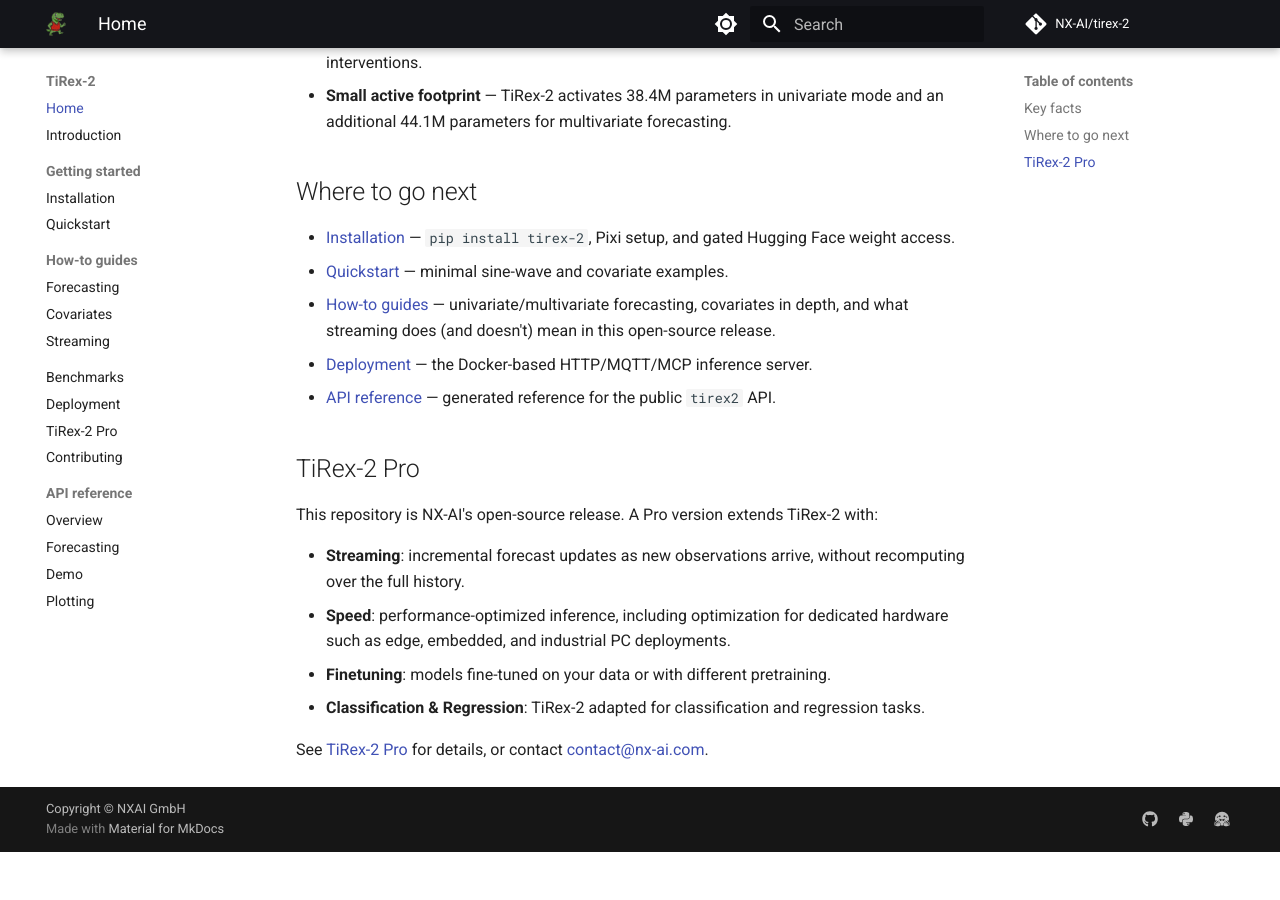
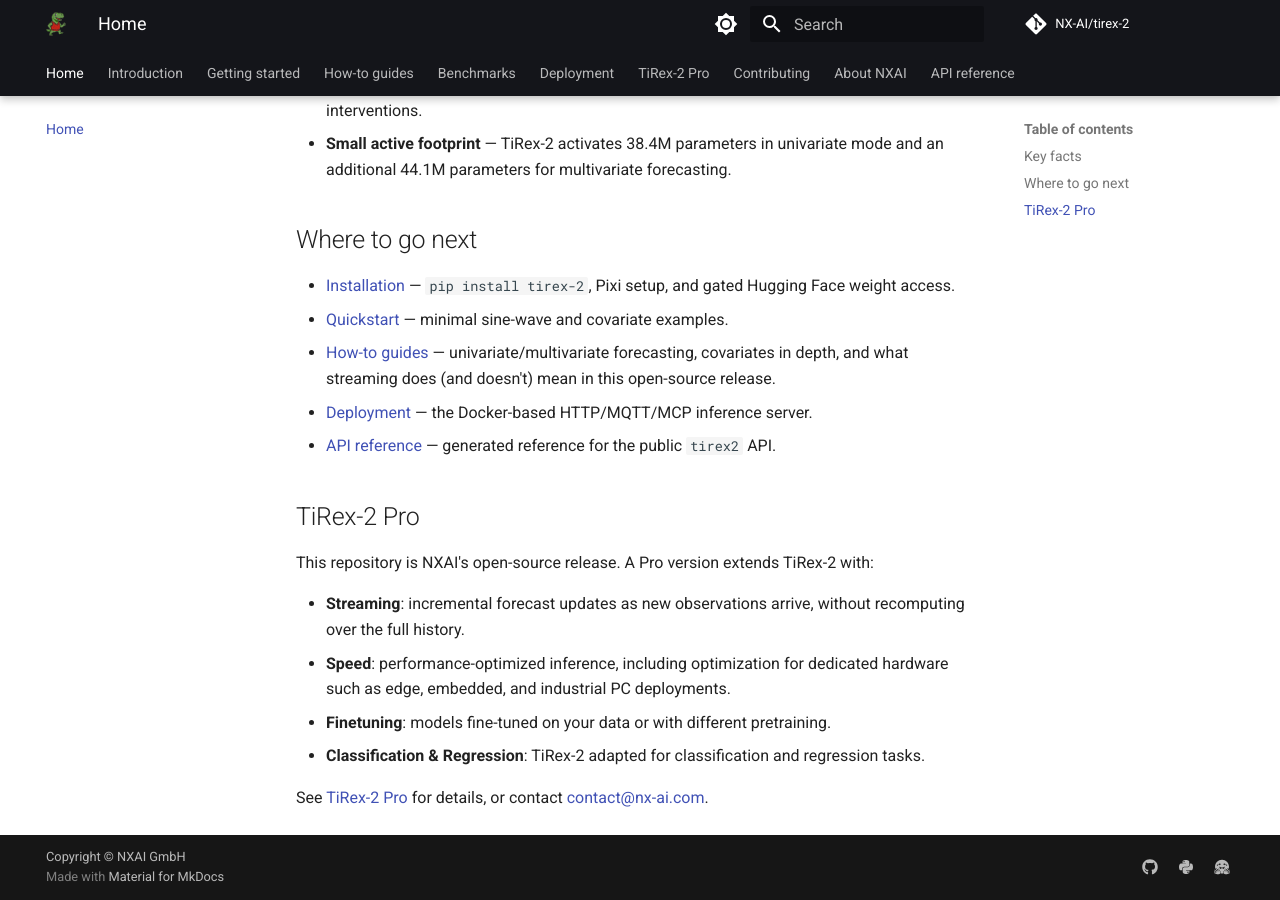
Before and after one commit to NX-AI/tirex-2, an MkDocs documentation site: the page built from docs/index.md, in a window 1280 px wide and 900 px high, scrolled down 736 px. Built offline with MkDocs 1.6.1 and Material for MkDocs 9.7.7, drawn with Linux system fonts in a browser that asks for light colours; comment, search, counter and statistics services are not loaded; before the commit the page ends 1588 px from its top, so only the background shows below that.

Commit message:
docs(docs): add About NXAI page and improve navigation
- Add docs/about.md with NXAI's company description, logo (light/dark
  variants via Material's #only-light/#only-dark), and links to their
  website/GitHub/Hugging Face/LinkedIn.
- Fix "NX-AI's open-source release" -> "NXAI's" on the landing page
  (NX-AI is the GitHub/HF org slug; NXAI is the company name).
- Enable navigation.tabs (+ sticky) and navigation.path in mkdocs.yml,
  turning top-level sections into a sticky tab bar with breadcrumbs,
  and add the attr_list extension to size the logo images.

```diff
--- a/docs/index.md
+++ b/docs/index.md
@@ -46,7 +46,7 @@
 
 ## TiRex-2 Pro
 
-This repository is NX-AI's open-source release. A Pro version extends TiRex-2 with:
+This repository is NXAI's open-source release. A Pro version extends TiRex-2 with:
 
 - **Streaming**: incremental forecast updates as new observations arrive, without recomputing
   over the full history.
--- a/mkdocs.yml
+++ b/mkdocs.yml
@@ -32,6 +32,9 @@
     - navigation.instant
     - navigation.tracking
     - navigation.sections
+    - navigation.tabs
+    - navigation.tabs.sticky
+    - navigation.path
     - navigation.top
     - search.suggest
     - toc.follow
@@ -50,6 +53,7 @@
   - Deployment: deployment.md
   - TiRex-2 Pro: pro.md
   - Contributing: contributing.md
+  - About NXAI: about.md
   - API reference:
       - Overview: api/index.md
       - Forecasting: api/forecast.md
@@ -72,6 +76,7 @@
             filters: ["!^_"]
 
 markdown_extensions:
+  - attr_list
   - admonition
   - pymdownx.details
   - pymdownx.superfences
```
Also changed, not shown: docs/about.md (added, +21 -0 lines), docs/images/nxai-logo-dark.svg (added), docs/images/nxai-logo-light.svg (added).
